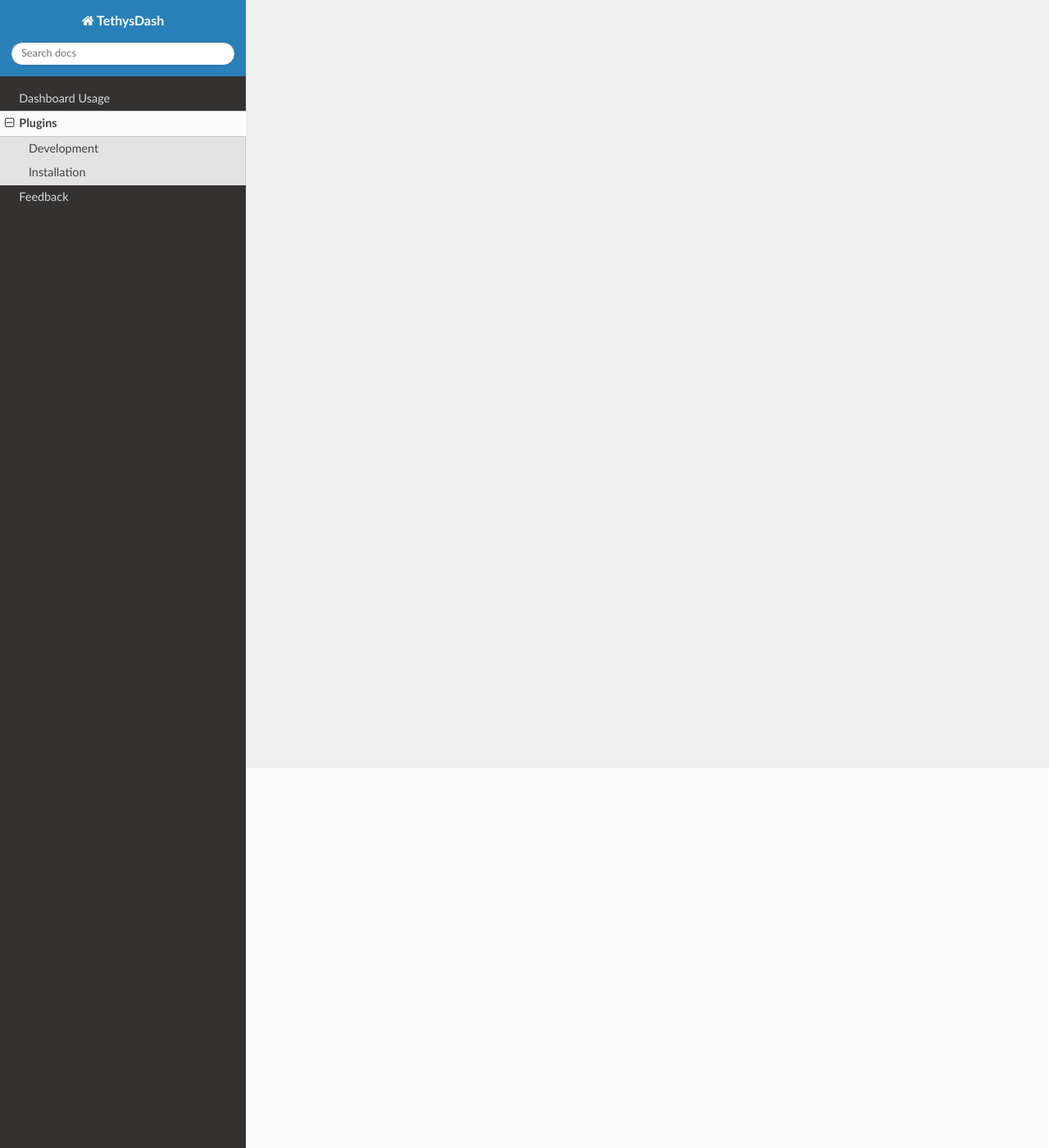
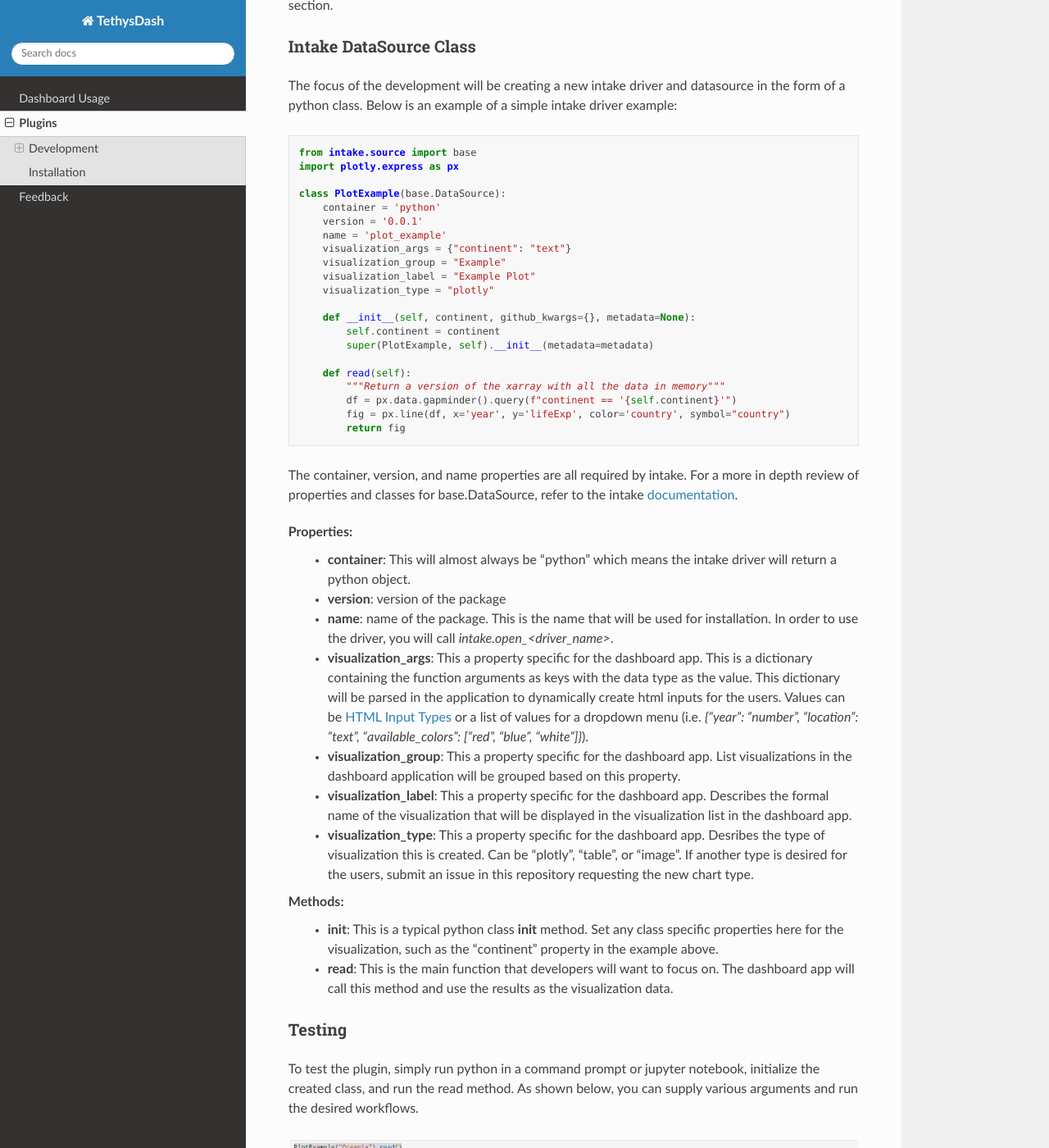
Before and after one commit to Aquaveo/TethysDashDocs, a Sphinx documentation site: the page built from docs/source/plugins.rst, in a window 1280 px wide and 1400 px high, scrolled down 463 px. Shown: the whole window at 82% size. Built offline with Sphinx 7.4.7 and the Read the Docs theme 3.1.0, drawn with Linux system fonts in a browser that asks for light colours; some of the changed text lies outside the part shown.

Commit message:
plugin docs

```diff
--- a/docs/source/plugins.rst
+++ b/docs/source/plugins.rst
@@ -3,9 +3,98 @@ Plugins
 
 .. _plugins:
 
+Dashboard visualizations plugins are based on the `intake <https://github.com/intake/intake>`_ python package and can
+be developed following the information found in the
+`Making Driver <https://intake.readthedocs.io/en/latest/making-plugins.html>`_  documentation. This section will cover
+the requirements needed to make plugins specifically for this application, including necessary setup, properties,
+and methods. An example plugin can be found `here <https://github.com/FIRO-Tethys/tethysdash_plugin_usace/tree/main>`_.
+
 Development
 -----------
 
+=====================
+Creating a repository
+=====================
+
+Before developing a plugin, you will need to create a new repository for the plugin. This will ensure that others
+users can clone and install the package as needed. The file structure is up to the developer but the repository must
+include a setup.py, which will be addressed in the `Installation <Installation_>`_  section.
+
+=======================
+Intake DataSource Class
+=======================
+
+The focus of the development will be creating a new intake driver and datasource in the form of a python class. Below
+is an example of a simple intake driver example::
+
+    from intake.source import base
+    import plotly.express as px
+
+    class PlotExample(base.DataSource):
+        container = 'python'
+        version = '0.0.1'
+        name = 'plot_example'
+        visualization_args = {"continent": "text"}
+        visualization_group = "Example"
+        visualization_label = "Example Plot"
+        visualization_type = "plotly"
+
+        def __init__(self, continent, github_kwargs={}, metadata=None):
+            self.continent = continent
+            super(PlotExample, self).__init__(metadata=metadata)
+
+        def read(self):
+            """Return a version of the xarray with all the data in memory"""
+            df = px.data.gapminder().query(f"continent == '{self.continent}'")
+            fig = px.line(df, x='year', y='lifeExp', color='country', symbol="country")
+            return fig
+
+The container, version, and name properties are all required by intake. For a more in depth review of properties and
+classes for base.DataSource, refer to the intake
+`documentation <https://intake.readthedocs.io/en/latest/making-plugins.html>`_.
+
+Properties:
+    - **container**: This will almost always be "python" which means the intake driver will return a python object.
+    - **version**: version of the package
+    - **name**: name of the package. This is the name that will be used for installation. In order to use the driver, you will call `intake.open_<driver_name>`.
+    - **visualization_args**: This a property specific for the dashboard app. This is a dictionary containing the function arguments as keys with the data type as the value. This dictionary will be parsed in the application to dynamically create html inputs for the users. Values can be `HTML Input Types <https://www.w3schools.com/html/html_form_input_types.asp>`_ or a list of values for a dropdown menu (i.e. `{"year": "number", "location": "text", "available_colors": ["red", "blue", "white"]}`).
+    - **visualization_group**: This a property specific for the dashboard app. List visualizations in the dashboard application will be grouped based on this property.
+    - **visualization_label**: This a property specific for the dashboard app. Describes the formal name of the visualization that will be displayed in the visualization list in the dashboard app.
+    - **visualization_type**: This a property specific for the dashboard app. Desribes the type of visualization this is created. Can be "plotly", "table", or "image". If another type is desired for the users, submit an issue in this repository requesting the new chart type.
+
+Methods:
+    - **init**: This is a typical python class **init** method. Set any class specific properties here for the visualization, such as the "continent" property in the example above.
+    - **read**: This is the main function that developers will want to focus on. The dashboard app will call this method and use the results as the visualization data.
+
+
+=======
+Testing
+=======
+
+To test the plugin, simply run python in a command prompt or jupyter notebook, initialize the created class, and run
+the read method. As shown below, you can supply various arguments and run the desired workflows.
+
+.. image:: ../images/plugin_example.png
+   :align: center
 
 Installation
 ------------
+
+Once the plugin is developed and working as desired, a setup file needs to be created so that the plugin can be
+installed and used by the dashboard app. If a setup.py file is being used, add the setup entry_point arguments as
+shown below. If multiple data sources have been created with the plugin, simply add to the intake.drivers list as
+needed.::
+
+    setup(
+        ...
+        entry_points={
+            'intake.drivers': [
+                '<plugin_name> = <path_to_plugin_source>:<data_source_name>',
+            ]
+        },
+        ...
+    )
+
+The entry point indicates that the python package is an intake driver. When the package is installed, the plugin will
+automatically be added to the intake registry for use. Replace the inserted values above with the necessary strings
+(i.e. 'usace_time_series = usace_visualizations.time_series:TimeSeries').
```
Also changed, not shown: docs/images/plugin_example.png (added).
